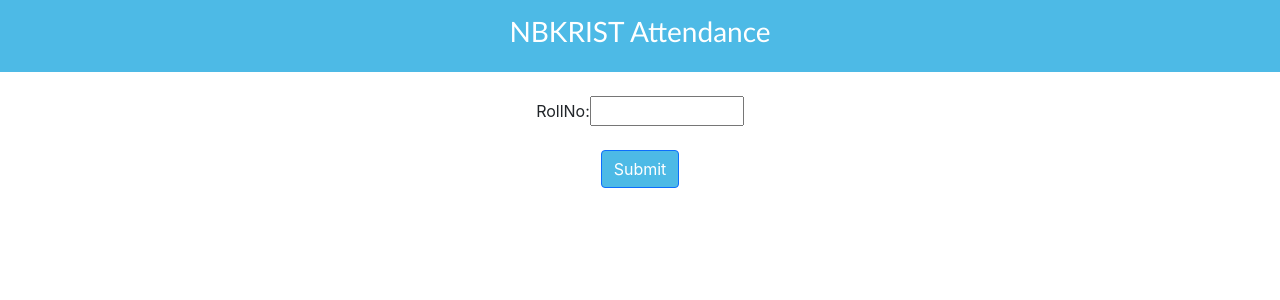
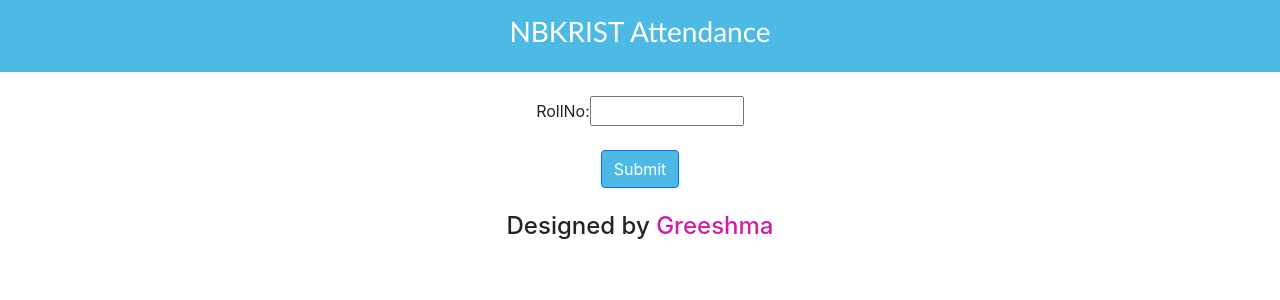
Before and after one commit to MahidharMannuru5/AttNbkrist, a React (Create React App) app: page / in a window 1280 px wide. Shown: the top 300 px of the page. Built offline with nearby package versions, Linux system fonts and the light colour scheme.

Commit message:
nameddesigner

```diff
--- a/src/components/Attendance.js
+++ b/src/components/Attendance.js
@@ -48,10 +48,19 @@ export default function Attendance() {
 
 
 {post?.percent &&<h3> Your Percentage:{post.percent}</h3>}
-   {error?.percent && <h1>{error.percent}</h1>}
+   {error?.percent && <h1>{error.percent} <br>
+   </br>Your classesInfo: {post.percent_breakup}</h1>
+   }
+
     </div>
     <div className="help">
+
     </div>
+    <div>
+      <h4>
+        Designed by <a href="https://www.instagram.com/greeeshhhuuu/?igshid=YmMyMTA2M2Y%3D">Greeshma</a>
+        </h4>
+      </div>
     </>
   );
 
--- a/src/index.css
+++ b/src/index.css
@@ -5,6 +5,10 @@ body {
     sans-serif;
   -webkit-font-smoothing: antialiased;
   -moz-osx-font-smoothing: grayscale;
+}
+a{
+  text-decoration: none;
+  color:rgb(207, 31, 169)
 }
 
 code {
```
